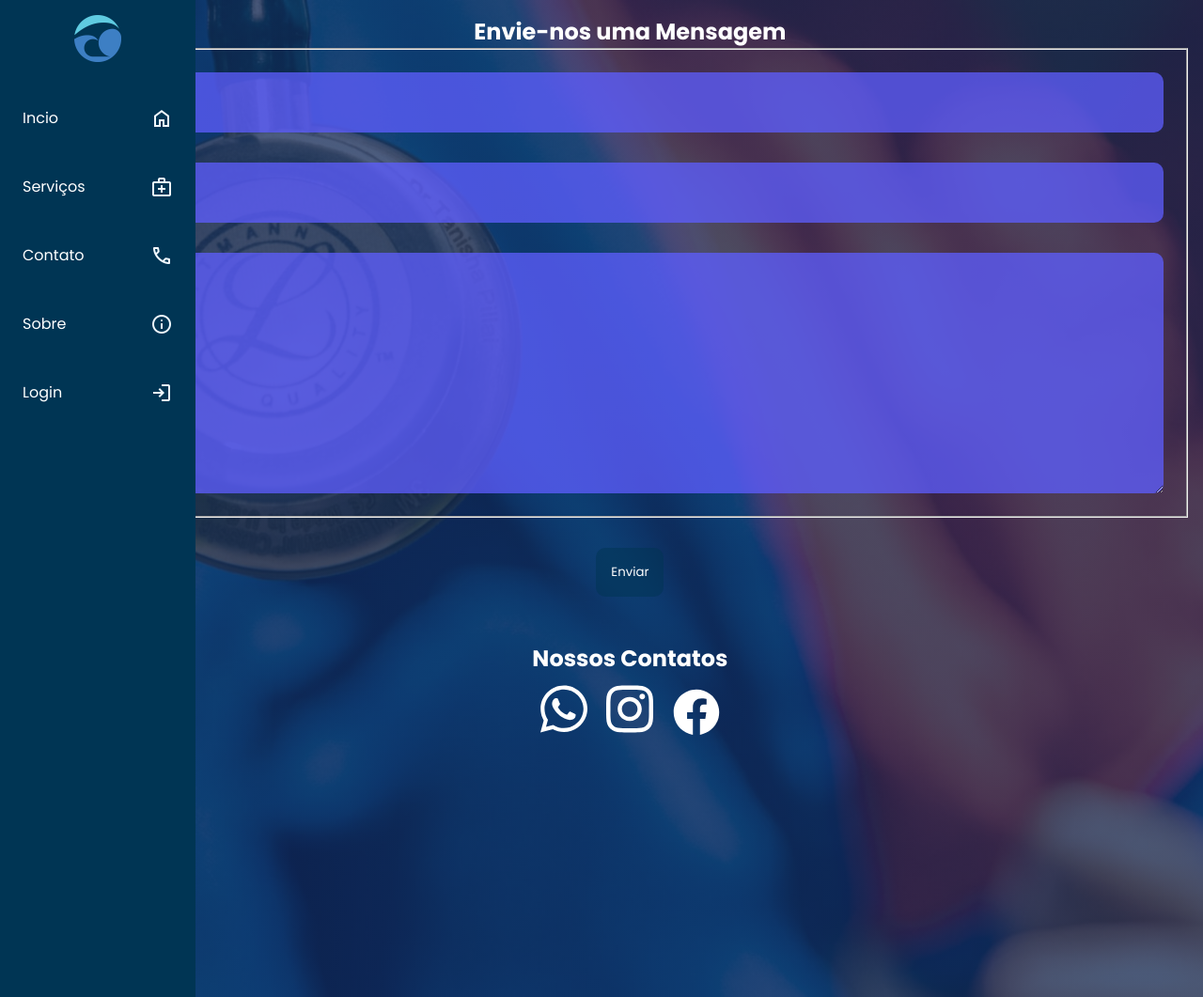
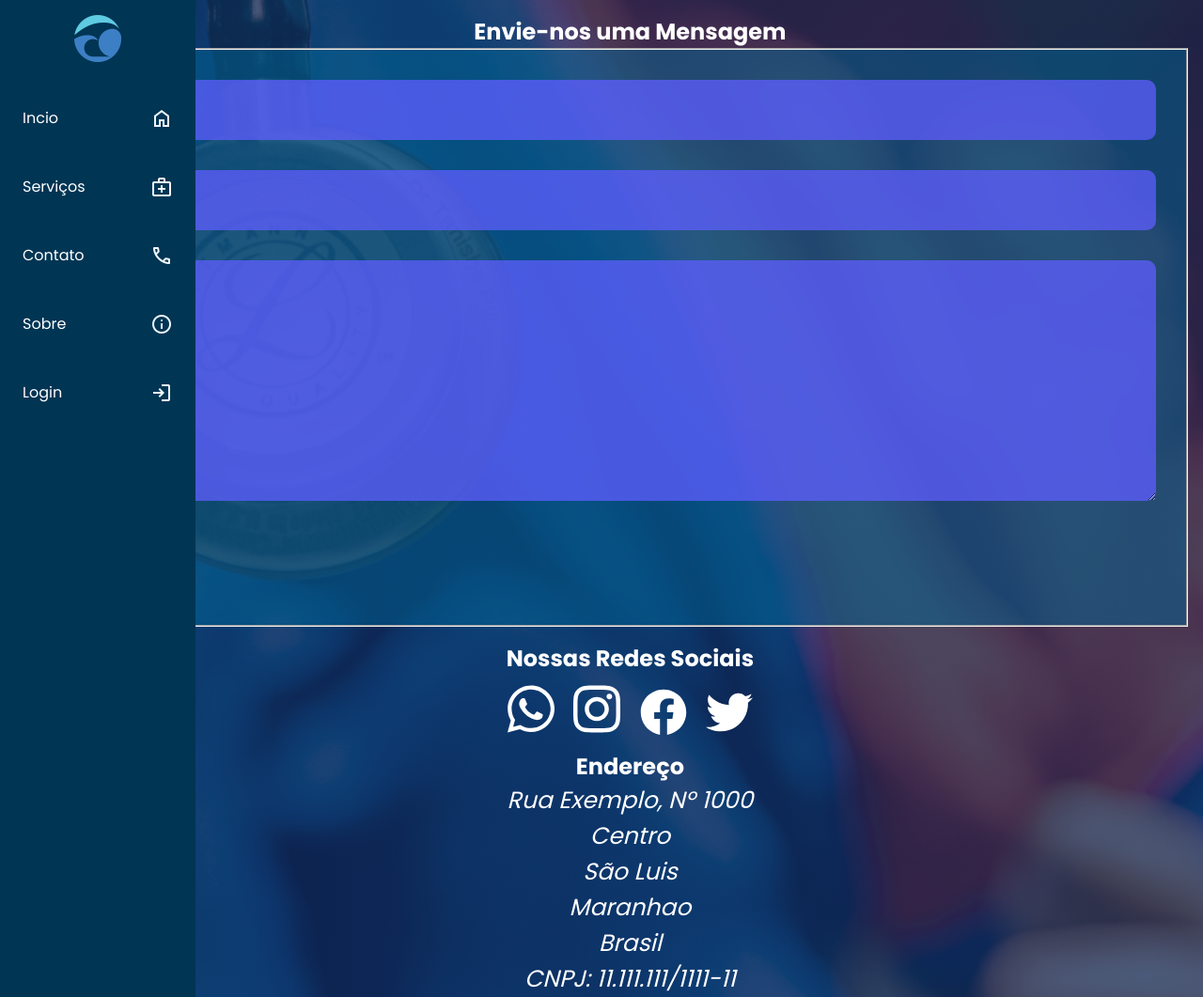
Before and after one commit to lippekstro/hipocrates, a PHP site: page /views/contato.php in a window 1280 px wide. Shown: the whole page at 94% size. Run offline with PHP 8.4, Linux system fonts and the light colour scheme.

Commit message:
cores nos botoes e pagina de contato

```diff
--- a/css/form.css
+++ b/css/form.css
@@ -33,3 +33,8 @@
     justify-content: space-between;
     align-items: center;
 }
+
+fieldset {
+    background-color: #00649480;
+    padding: 0.5rem;
+}
--- a/css/style.css
+++ b/css/style.css
@@ -169,6 +169,30 @@
   background-color: #003554;
 }
 
+.btn-sucesso {
+  background-color: rgba(0, 128, 128, 0.5);
+}
+
+.btn-sucesso:hover {
+  background-color: teal;
+}
+
+.btn-perigo {
+  background-color: rgba(220, 53, 70, 0.5);
+}
+
+.btn-perigo:hover {
+  background-color: #dc3545;
+}
+
+.btn-alerta {
+  background-color: rgba(255, 193, 7, 0.5);
+}
+
+.btn-alerta:hover {
+  background-color: #ffc107;
+}
+
 .esticar90 {
   padding-bottom: 10px;
   padding-top: 10px;
@@ -276,6 +300,11 @@
 .icons-svg {
   filter: invert(100%) sepia(100%) saturate(2%) hue-rotate(317deg) brightness(108%) contrast(101%);
   margin: 0.5rem;
+}
+
+address {
+  color: white;
+  text-align: center;
 }
 
 /* Extra small devices (phones, 600px and down) */
--- a/views/PgUser.php
+++ b/views/PgUser.php
@@ -20,7 +20,7 @@
             <span>Esqueceu sua senha? <a href="/hipocrates/views/senha.php">Redefinir</a></span>
             <span><a href="/hipocrates/views/paciente_cad.php">Cadastre-se</a></span>
 
-            <button type="submit">
+            <button type="submit" class="btn-sucesso">
                 Avançar
             </button>
         </form>
--- a/views/acompanhante_cad.php
+++ b/views/acompanhante_cad.php
@@ -33,7 +33,7 @@
                 </select>
             </div>
         </fieldset>
-        <button type="submit">
+        <button type="submit" class="btn-sucesso">
             Cadastrar
         </button>
     </form>
--- a/views/admin/medico_cad.php
+++ b/views/admin/medico_cad.php
@@ -42,7 +42,7 @@
 
         </fieldset>
 
-        <button type="submit">
+        <button type="submit" class="btn-sucesso">
             Cadastrar
         </button>
     </form>
--- a/views/contato.php
+++ b/views/contato.php
@@ -21,27 +21,35 @@
                 <textarea name="texto" id="texto" cols="50" rows="5"></textarea>
             </div>
 
+            <div class="form-item">
+                <button type="submit" class="btn-sucesso">
+                    Enviar
+                </button>
+            </div>
         </fieldset>
-
-        <div class="form-item">
-            <button type="submit">
-                Enviar
-            </button>
-        </div>
     </form>
 </section>
 
 <section class="contato-icons">
-    <div>
-        <h1>Nossos Contatos</h1>
-    </div>
+    <h1>Nossas Redes Sociais</h1>
 
     <div>
         <a href="tel:(98) 9 1111-1111"><img src="/hipocrates/imgs/icones/whatsapp.svg" alt="" class="icons-svg" width="50rem"></a>
-        <a href="https://instagram.com/projeto_hipocrates"><img src="/hipocrates/imgs/icones/instagram.svg" alt="" class="icons-svg" width="50rem"></a>
-        <a href="https://facebook.com/projeto_hipocrates"><img src="/hipocrates/imgs/icones/facebook.svg" alt="" class="icons-svg" width="50rem"></a>
+        <a href="https://instagram.com/hipocrates_saude" target="_blank"><img src="/hipocrates/imgs/icones/instagram.svg" alt="" class="icons-svg" width="50rem"></a>
+        <a href="https://facebook.com/hipocrates_saude" target="_blank"><img src="/hipocrates/imgs/icones/facebook.svg" alt="" class="icons-svg" width="50rem"></a>
+        <a href="https://twitter.com/hipocrates_saude" target="_blank"><img src="/hipocrates/imgs/icones/twitter.svg" alt="" class="icons-svg" width="50rem"></a>
     </div>
 
+    <h1>Endereço</h1>
+
+    <address>
+        <p>Rua Exemplo, Nº 1000</p>
+        <p>Centro</p>
+        <p>São Luis</p>
+        <p>Maranhao</p>
+        <p>Brasil</p>
+        <p>CNPJ: 11.111.111/1111-11</p>
+    </address>
 </section>
 
 <?php
--- a/views/editar_acompanhante.php
+++ b/views/editar_acompanhante.php
@@ -40,7 +40,7 @@
                 </select>
             </div>
         </fieldset>
-        <button type="submit">
+        <button type="submit" class="btn-sucesso">
             Atualizar
         </button>
     </form>
--- a/views/horarios_medico_cad.php
+++ b/views/horarios_medico_cad.php
@@ -33,7 +33,7 @@
             </div>
         </fieldset>
 
-        <button type="submit">
+        <button type="submit" class="btn-sucesso">
             Cadastrar
         </button>
     </form>
--- a/views/paciente_cad.php
+++ b/views/paciente_cad.php
@@ -169,7 +169,7 @@
             </div>
         </fieldset>
 
-        <button type="submit">
+        <button type="submit" class="btn-sucesso">
             Cadastrar
         </button>
     </form>
--- a/views/perfil_medico.php
+++ b/views/perfil_medico.php
@@ -7,7 +7,7 @@
 $consultas = Consulta::listar($_SESSION['usuario']['id_usuario']);
 ?>
 
-<section id="perfil">
+<section class="perfil">
     <h1><?= $medico->nome ?></h1>
 
     <div class="img-pessoais">
@@ -40,7 +40,7 @@
 </section>
 
 <a href="/hipocrates/views/horarios_medico_cad.php">
-    <button>
+    <button class="btn-sucesso">
         Adicionar Horario
     </button>
 </a>
@@ -58,7 +58,7 @@
 
                     <div class="form-item">
                         <label for="cpf_acompanhante">Data:</label>
-                        <input type="text" name="cpf_acompanhante" id="cpf_acompanhante" value="<?= $consulta['data_consulta'] ?>" disabled>
+                        <input type="text" name="cpf_acompanhante" id="cpf_acompanhante" value="<?= date("d/m/Y h:i", strtotime($consulta['data_consulta'])) ?>" disabled>
                     </div>
                 </div>
 
```
Also changed, not shown: views/agendamento.php (+13 -1 lines), views/perfil.php (+4 -4 lines), views/sobre.php (+5 -3 lines), imgs/icones/twitter.svg (added).
